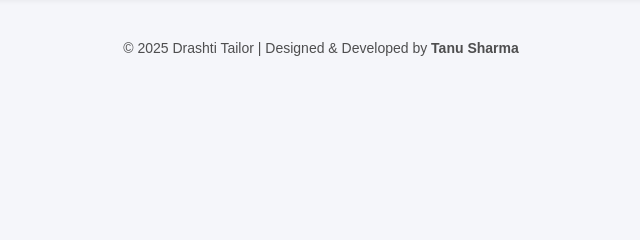
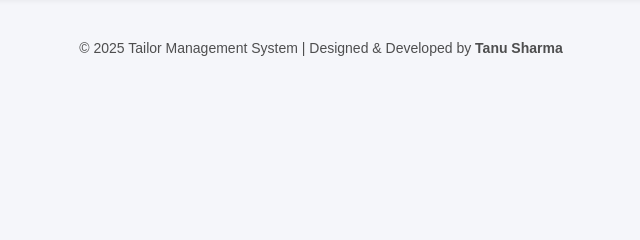
Before and after one commit to TanuSharma08/tailor-management-system, a PHP site: page /rec.php in a window 1280 px wide. Shown: the part 547-787 px from the top of the page, without its empty margins (319-959 px from the left). Run offline with PHP 8.4, Linux system fonts and the light colour scheme; data that the repository does not hold is empty.

Commit message:
Improved footer content and branding

```diff
--- a/footer.php
+++ b/footer.php
@@ -12,4 +12,4 @@
         cursor: pointer;
     }
 </style>
-<footer>&copy; 2025 Drashti Tailor | Designed & Developed by <strong>Tanu Sharma</strong></footer>
+<footer>&copy; 2025 Tailor Management System | Designed & Developed by <strong>Tanu Sharma</strong></footer>
```
